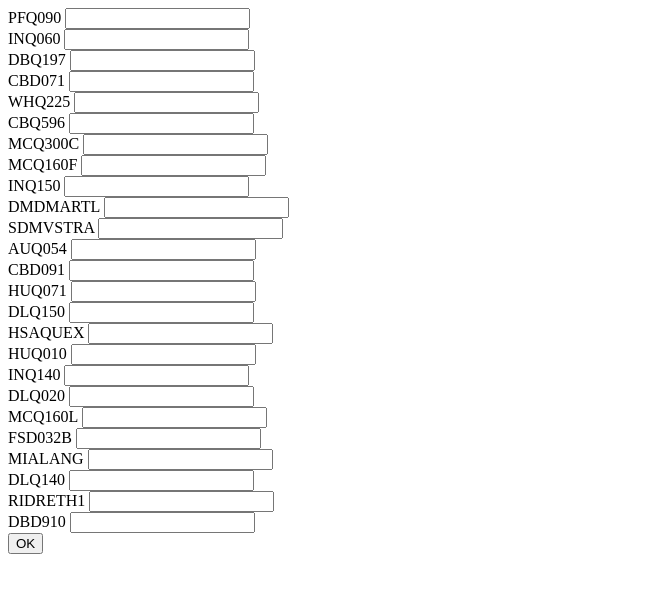
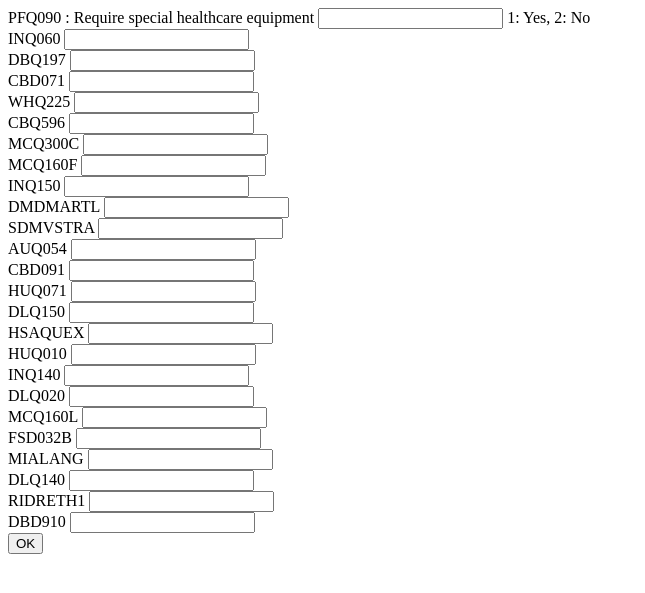
Before and after one commit to basketcase03/MajorProjectWebApp, a Django app: page /dd/ in a window 1280 px wide. Shown: the top 593 px of the page, without its empty margins (0-645 px from the left). Run offline with Django 3.2, Linux system fonts and the light colour scheme.

Commit message:
ex template

```diff
--- a/website/templates/index.html
+++ b/website/templates/index.html
@@ -1,8 +1,9 @@
 <form action = "" method = "post">
 	{% csrf_token %}
 
-	<label for="PFQ090">PFQ090</label>
-	<input id="PFQ090" type="number" name="PFQ090"><br>
+	<label for="PFQ090">PFQ090 : Require special healthcare equipment</label>
+	<input id="PFQ090" type="number" name="PFQ090">
+	1: Yes, 2: No<br>
 
 	<label for="INQ060">INQ060</label>
 	<input id="INQ060" type="number" name="INQ060"><br>
```
